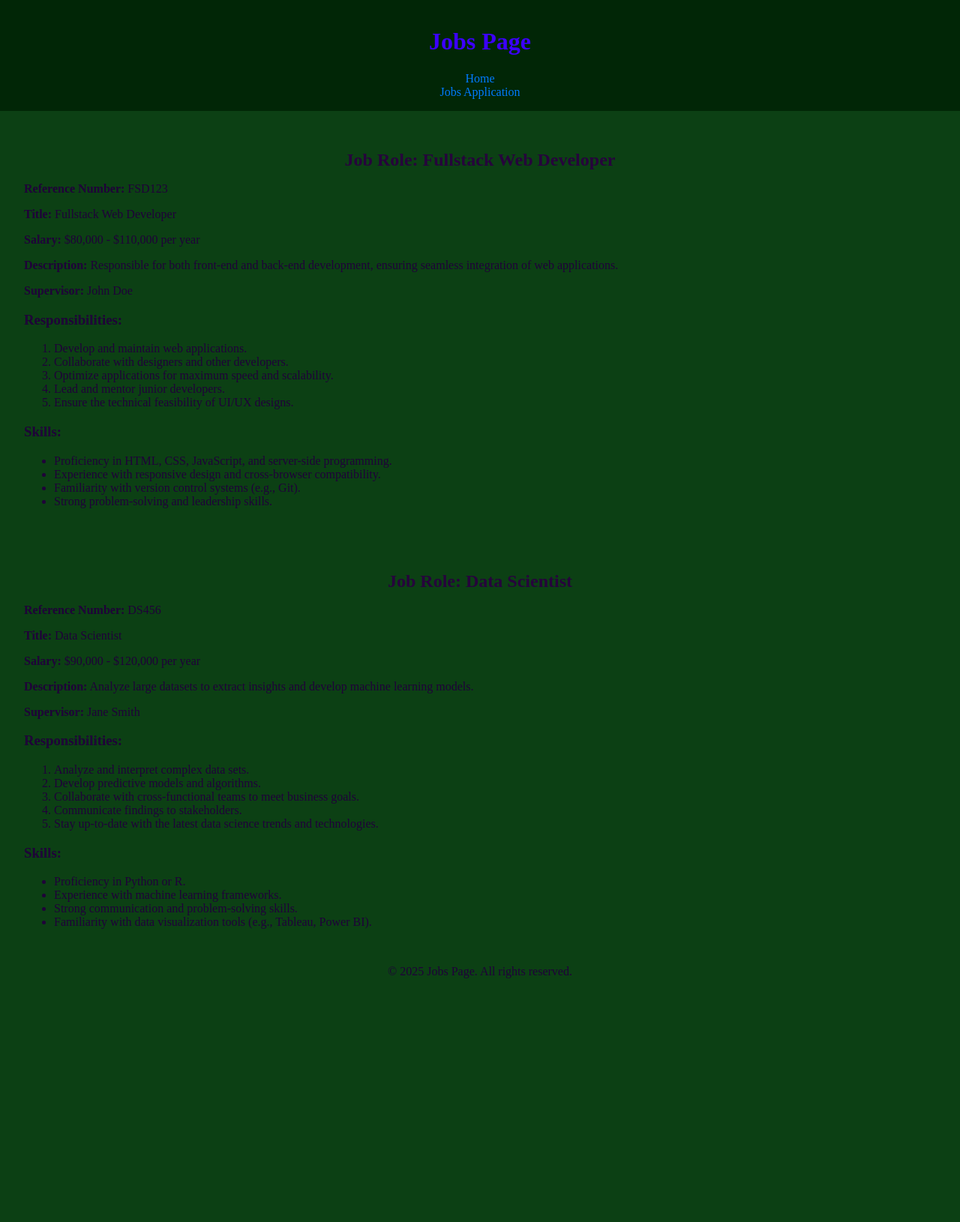
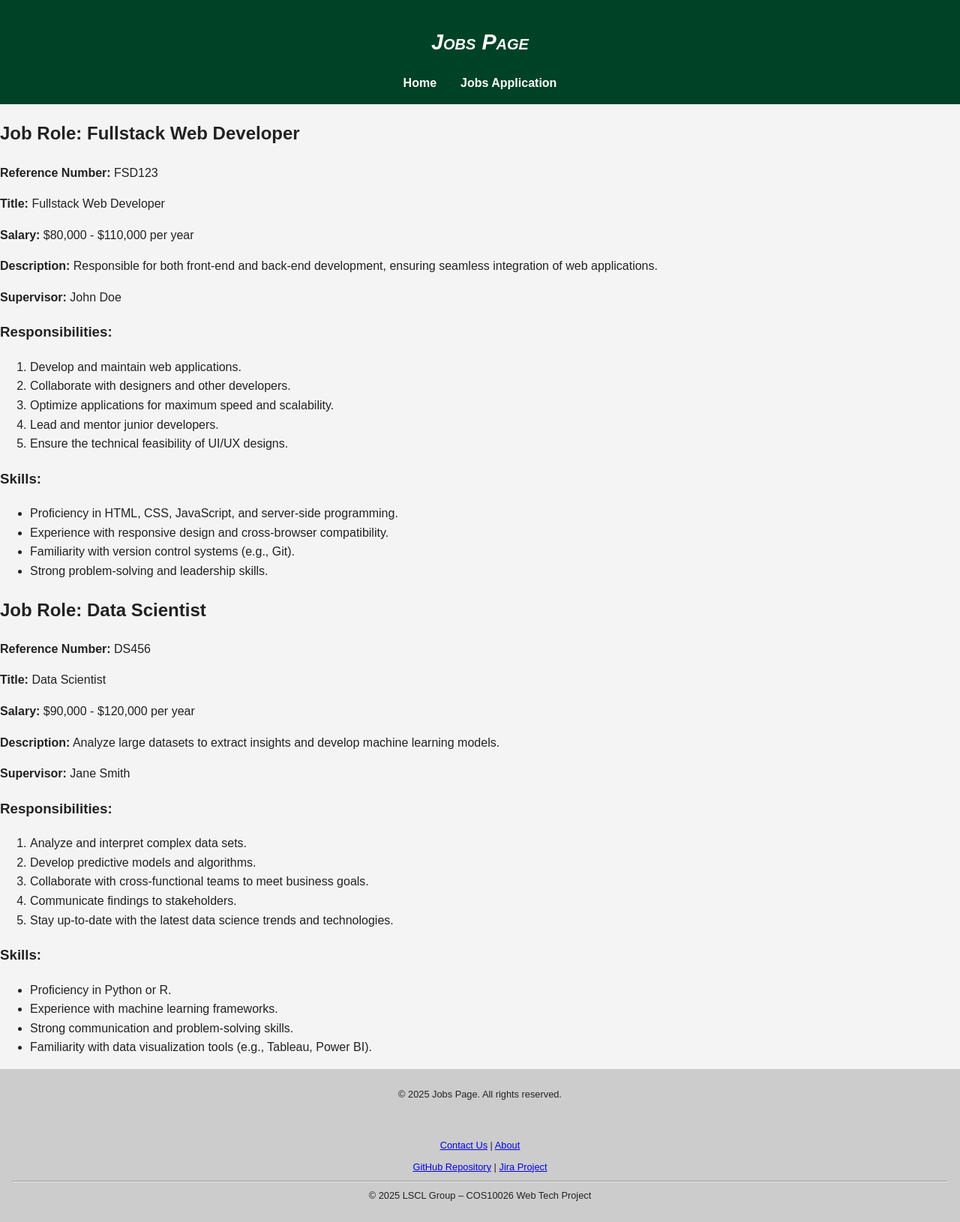
Before and after one commit to Madaa1Uchiha/ProjectP1, a PHP site: page /Jobs.html in a window 1280 px wide. Shown: the whole page at 75% size. Before the commit the page ends 1305 px from the top, so only its background shows below. Run offline with PHP 8.4, Linux system fonts and the light colour scheme.

Commit message:
commits brought some of the pages inline

```diff
--- a/Jobs.html
+++ b/Jobs.html
@@ -15,9 +15,7 @@
     <meta name="keywords" content="Jobs, Fullstack Developer, Data Scientist, Web Development, Careers">
     <title>Jobs Page | Career Opportunities</title>
     <!-- Link to external CSS file -->
-    <link rel="stylesheet" href="styles.css">
-    <!-- Favicon for the page -->
-    <link rel="icon" href="favicon.ico" type="image/x-icon">
+    <link rel="stylesheet" href="styles/styles.css">
 </head>
 
 <body>
@@ -28,7 +26,7 @@
             <ul>
                 <!-- Navigation links -->
                 <li><a href="index.html">Home</a></li>
-                <li><a href="fillin.html">Jobs Application</a></li>
+                <li><a href="apply.html">Jobs Application</a></li>
                <!-- <li><a href="contact.html">Contact</a></li>-->
             </ul>
         </nav>
@@ -96,5 +94,17 @@
         <p>&copy; 2025 Jobs Page. All rights reserved.</p>
     </footer>
 </body>
+<footer>
+    <p>
+        <a href="info@LSCLGroup.com.au">Contact Us</a> |
+        <a href="about.html">About</a>
+    </p>
+    <p>
+        <a href="https://github.com/Madaa1Uchiha/ProjectP1" target="_blank">GitHub Repository</a> |
+        <a href="https://swing01group.atlassian.net/jira/software/projects/CRM/boards/1/timeline?cloudId=95a48022-0c90-48fc-b614-bbdeff09056e&atlOrigin=eyJpIjoiZWY2YjE0YWYxMmMxNDZhYzk3ZjJiNzI2MTJkOGI0M2YiLCJwIjoiaiJ9&shared=" target="_blank">Jira Project</a>
+    </p>
+    <hr/>
+    <p>&copy; 2025 LSCL Group – COS10026 Web Tech Project</p>
+</footer>
 
 </html>
--- a/apply.html
+++ b/apply.html
@@ -13,7 +13,7 @@
     <meta name="keywords" content="jobs, careers, apply, career opportunity">
     <title>Apply Page</title>
     <!--linked to the css file for our website-->
-    <link rel="stylesheet" href="styles.css">
+    <link rel="stylesheet" href="styles/styles.css">
 </head>
 <body class="apply">
     <!--header for the page-->
--- a/styles.css
+++ b/styles.css
@@ -1,4 +1,4 @@
-/* General styles for the entire page */
+/* General styles for the entire page  was just fucking around not the one we are using*/
 body {
     font-family: 'Times New Roman', Times, serif, sans-serif; /* Set the font style for the entire page */
     margin: 0; /* Remove default margin from the body */
```
